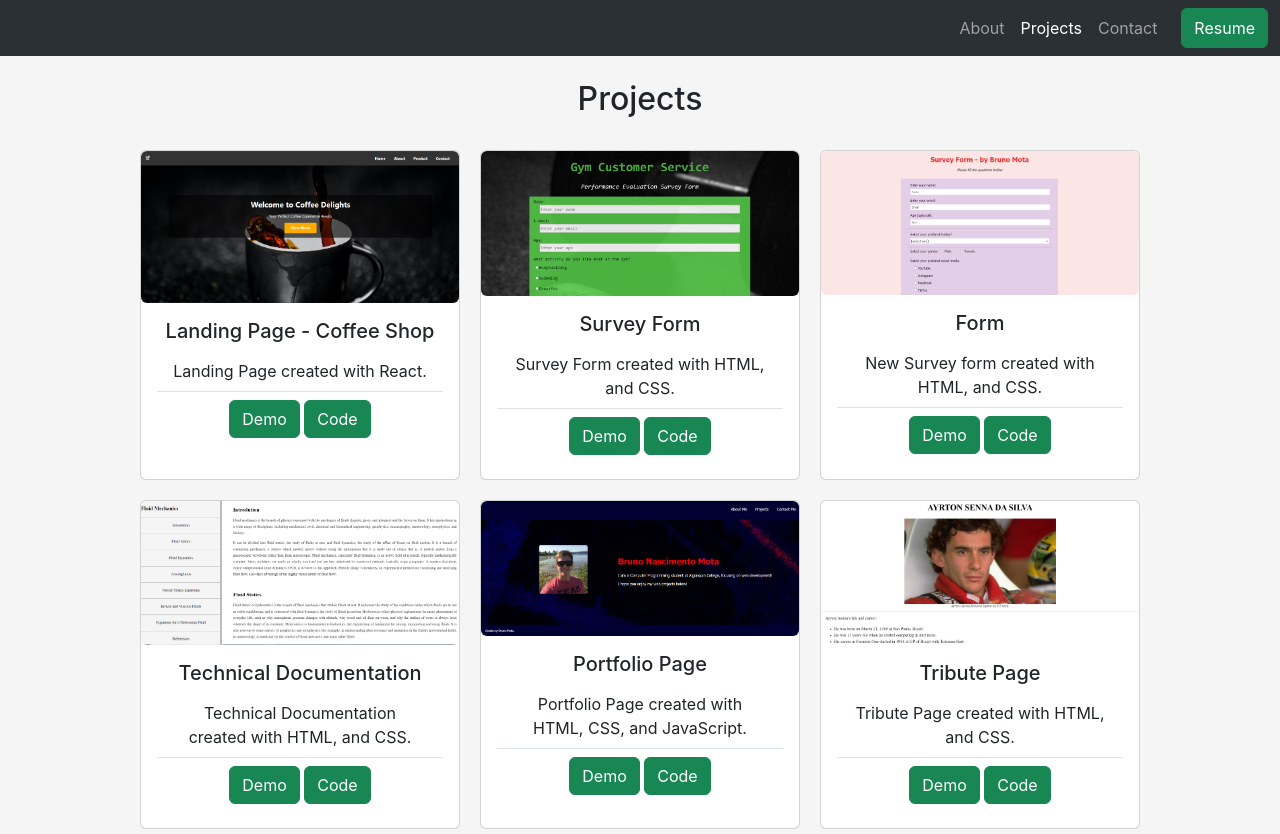
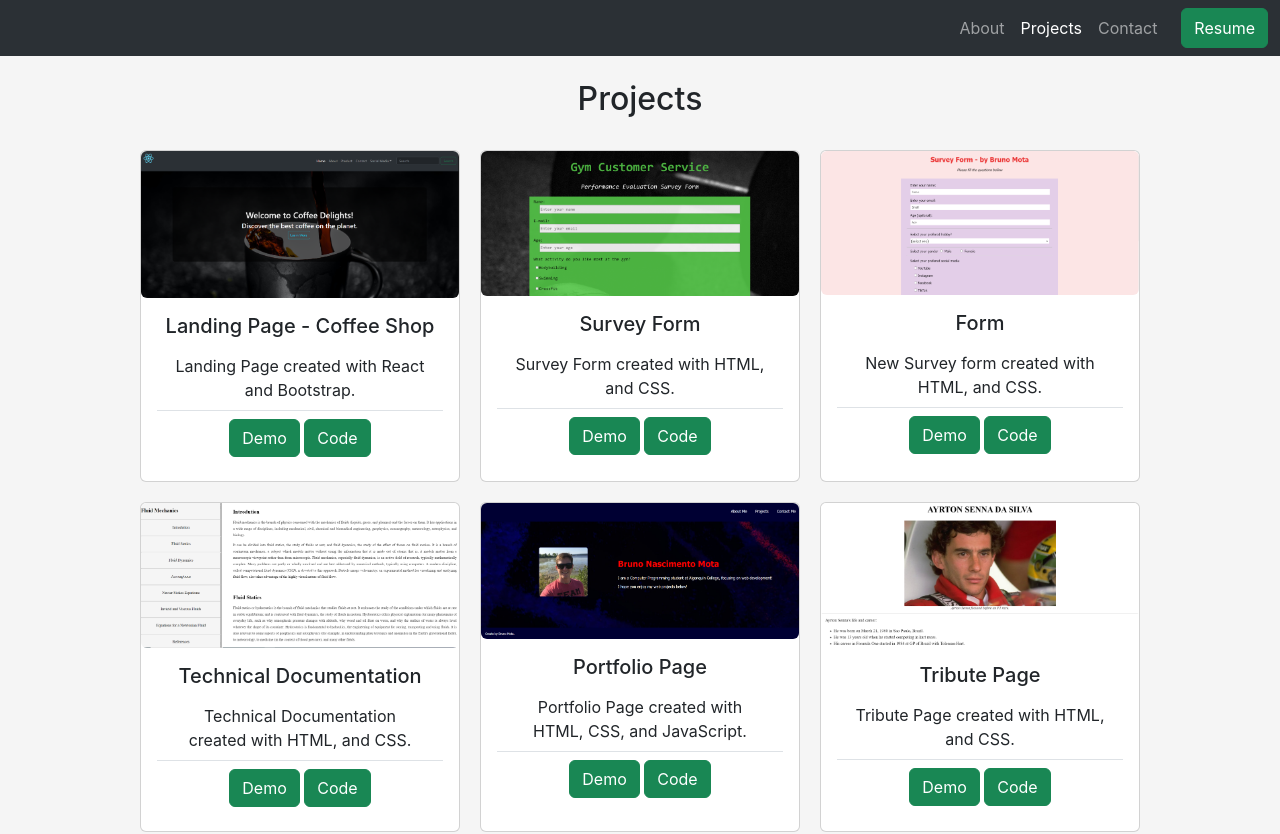
Before and after one commit to bmota1988/bmota1988.github.io, a React (Create React App) app: page /projects in a window 1280 px wide. Shown: the top 834 px of the page. Built offline with nearby package versions, Linux system fonts and the light colour scheme.

Commit message:
project component update

```diff
--- a/src/Projects.js
+++ b/src/Projects.js
@@ -7,9 +7,9 @@ function Projects() {
   const projects = [
     {
       title: "Landing Page - Coffee Shop",
-      description: "Landing Page created with React.",
-      techStack: "HTML, CSS, JavaScript, React",
-      demoLink: "https://codepen.io/bruno-mota/full/LYqWVdO",
+      description: "Landing Page created with React and Bootstrap.",
+      techStack: "HTML, CSS, JavaScript, React, and Bootstrap",
+      demoLink: "https://landingpage-coffee-shop.netlify.app/",
       codeLink: "https://github.com/bmota1988/coffee-landing-page",
       image: "./thumbnail-coffee-shop.png",
     },
```
Also changed, not shown: public/thumbnail-coffee-shop.png.
